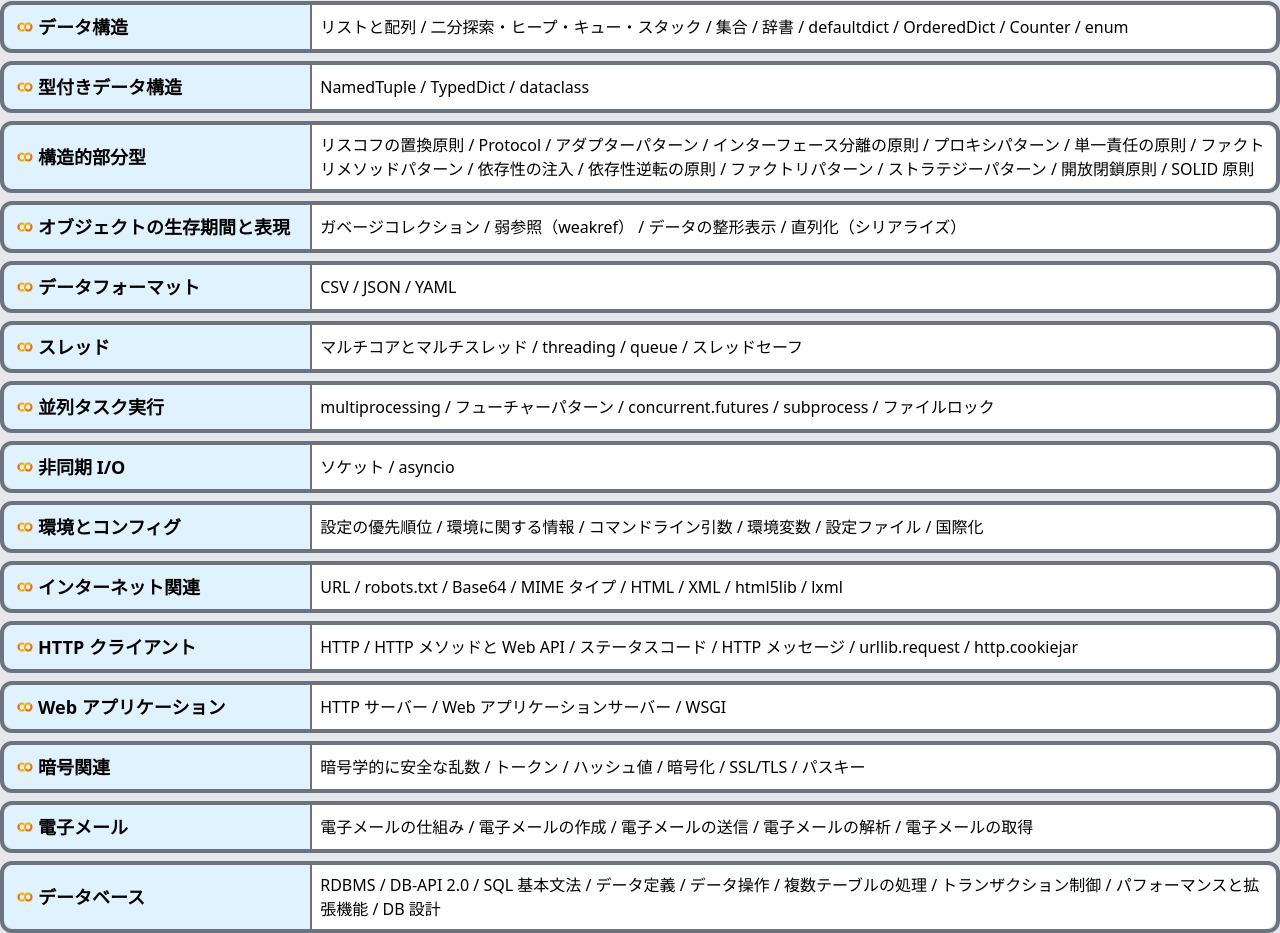
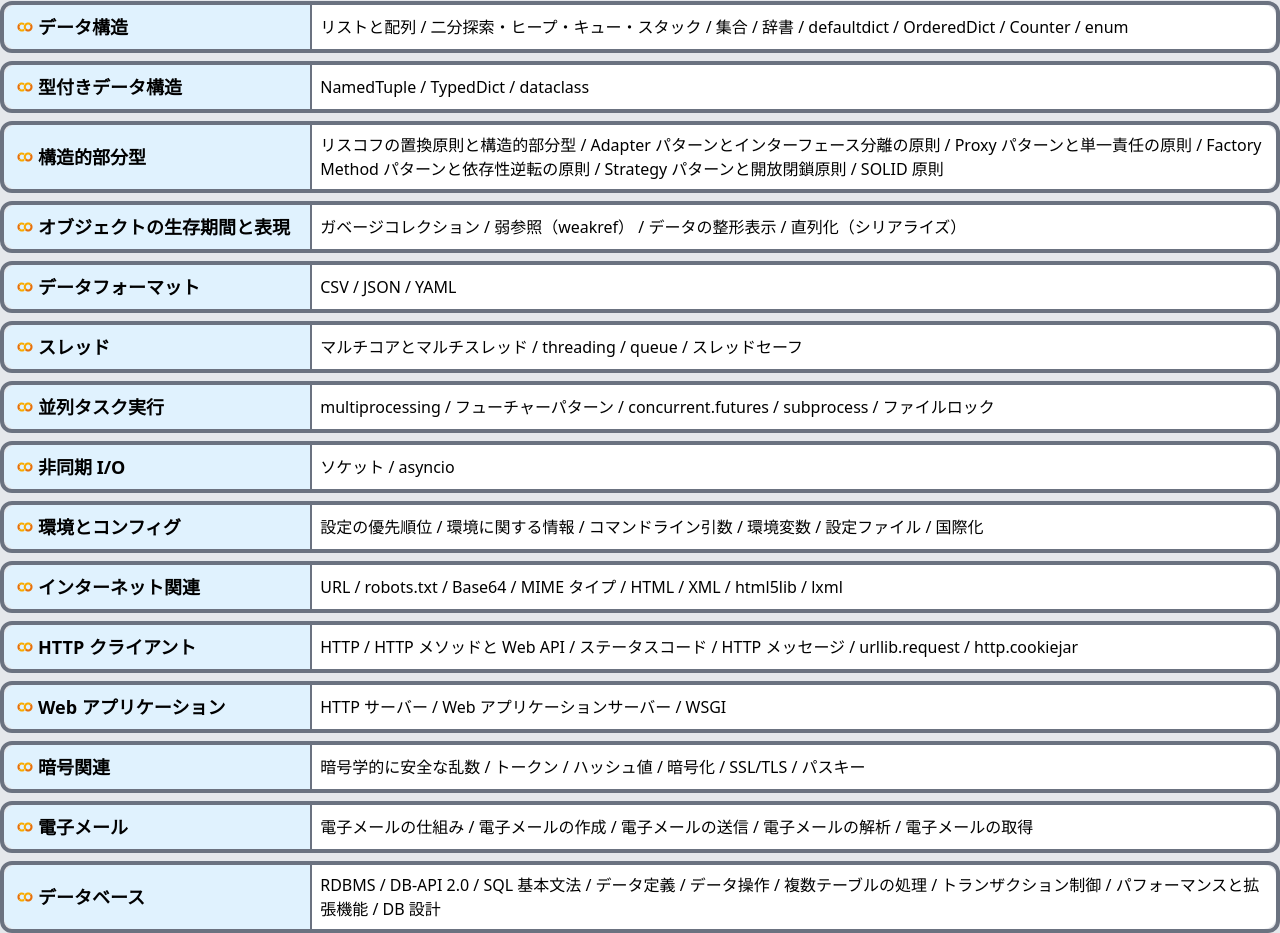
Before and after one commit to suwatoh/suwatoh.github.io, a website: page python-learning.html in a window 1280 px wide. Shown: the part 1531-2464 px from the top of the page. Drawn offline with nearby package versions, Linux system fonts and the light colour scheme.

Commit message:
ノートの更新

```diff
--- a/python-learning.html
+++ b/python-learning.html
@@ -762,8 +762,8 @@
           href="https://colab.research.google.com/drive/16-uYba9Pc_nGEG4jAx6lCVdlhnzWaSST?usp=sharing"></a>
       </div>
       <div class="_contents">
-        <p>リスコフの置換原則 / Protocol / アダプターパターン / インターフェース分離の原則 / プロキシパターン / 単一責任の原則 / ファクトリメソッドパターン / 依存性の注入 / 依存性逆転の原則 /
-          ファクトリパターン / ストラテジーパターン / 開放閉鎖原則 / SOLID 原則
+        <p>リスコフの置換原則と構造的部分型 / Adapter パターンとインターフェース分離の原則 / Proxy パターンと単一責任の原則 / Factory Method パターンと依存性逆転の原則 /
+          Strategy パターンと開放閉鎖原則 / SOLID 原則
         </p>
       </div>
     </div>
```
Also changed, not shown: src/python-learning.html (+2 -2 lines).
